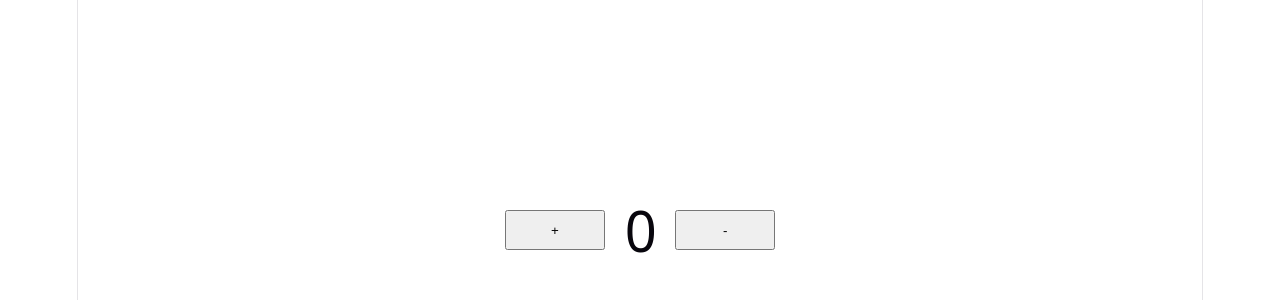
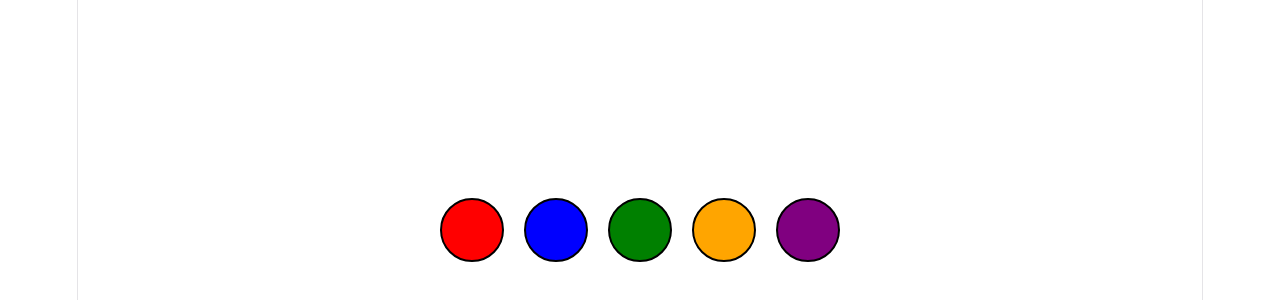
Before and after one commit to abidhasan2422/React_Practice, a React (Vite) app in the folder my_app/: page / in a window 1280 px wide. Shown: the part 170-470 px from the top of the page. Built offline with nearby package versions, Linux system fonts and the light colour scheme.

Commit message:
Event handlers

```diff
--- a/my_app/src/App.jsx
+++ b/my_app/src/App.jsx
@@ -180,58 +180,117 @@ import './App.css'
 //   }
 //   export default App;
 
-import { useState } from 'react';
+// import { useState } from 'react';
 
-function Counter() {
+// function Counter() {
 
-  const [count, setCount] = useState(0);
+//   const [count, setCount] = useState(0);
 
-  function increment() {
-    setCount(count + 1);
-  }
+//   function increment() {
+//     setCount(count + 1);
+//   }
 
-  function decrement() {
-    setCount(count - 1);
-  }
+//   function decrement() {
+//     setCount(count - 1);
+//   }
+
+//   return (
+
+//     <div
+//       style={{
+//         display: "flex",
+//         justifyContent: "center",
+//         alignItems: "center",
+//         gap: "20px",
+//         height: "100vh"
+//       }}
+//     >
+
+//       <button
+//         onClick={increment}
+//         style={{
+//           width: "100px",
+//           height: "40px",
+//           cursor: "pointer"
+//         }}
+//       >
+//         +
+//       </button>
+
+//       <h1>{count}</h1>
+
+//       <button
+//         onClick={decrement}
+//         style={{
+//           width: "100px",
+//           height: "40px",
+//           cursor: "pointer"
+//         }}
+//       >
+//         -
+//       </button>
+
+//     </div>
+//   );
+// }
+
+// export default Counter;
+import { useState } from "react";
+
+function ColorPicker() {
+
+  const colors = [
+    "red",
+    "blue",
+    "green",
+    "orange",
+    "purple"
+  ];
+
+  const [bgColor, setBgColor] = useState("white");
+
+  const [hoverColor, setHoverColor] = useState("");
 
   return (
 
     <div
       style={{
+        backgroundColor: hoverColor || bgColor,
+        height: "100vh",
         display: "flex",
         justifyContent: "center",
         alignItems: "center",
-        gap: "20px",
-        height: "100vh"
+        gap: "20px"
       }}
     >
 
-      <button
-        onClick={increment}
-        style={{
-          width: "100px",
-          height: "40px",
-          cursor: "pointer"
-        }}
-      >
-        +
-      </button>
+      {colors.map((color, index) => (
 
-      <h1>{count}</h1>
+        <div
+          key={index}
 
-      <button
-        onClick={decrement}
-        style={{
-          width: "100px",
-          height: "40px",
-          cursor: "pointer"
-        }}
-      >
-        -
-      </button>
+          onClick={() => setBgColor(color)}
+
+          onMouseEnter={() => setHoverColor(color)}
+
+          onMouseLeave={() => setHoverColor("")}
+
+          style={{
+            width: "60px",
+            height: "60px",
+            backgroundColor: color,
+            cursor: "pointer",
+            borderRadius: "50%",
+            border: "2px solid black"
+          }}
+        >
+
+        </div>
+
+      ))}
 
     </div>
   );
 }
 
-export default Counter;
+export default ColorPicker;
```
